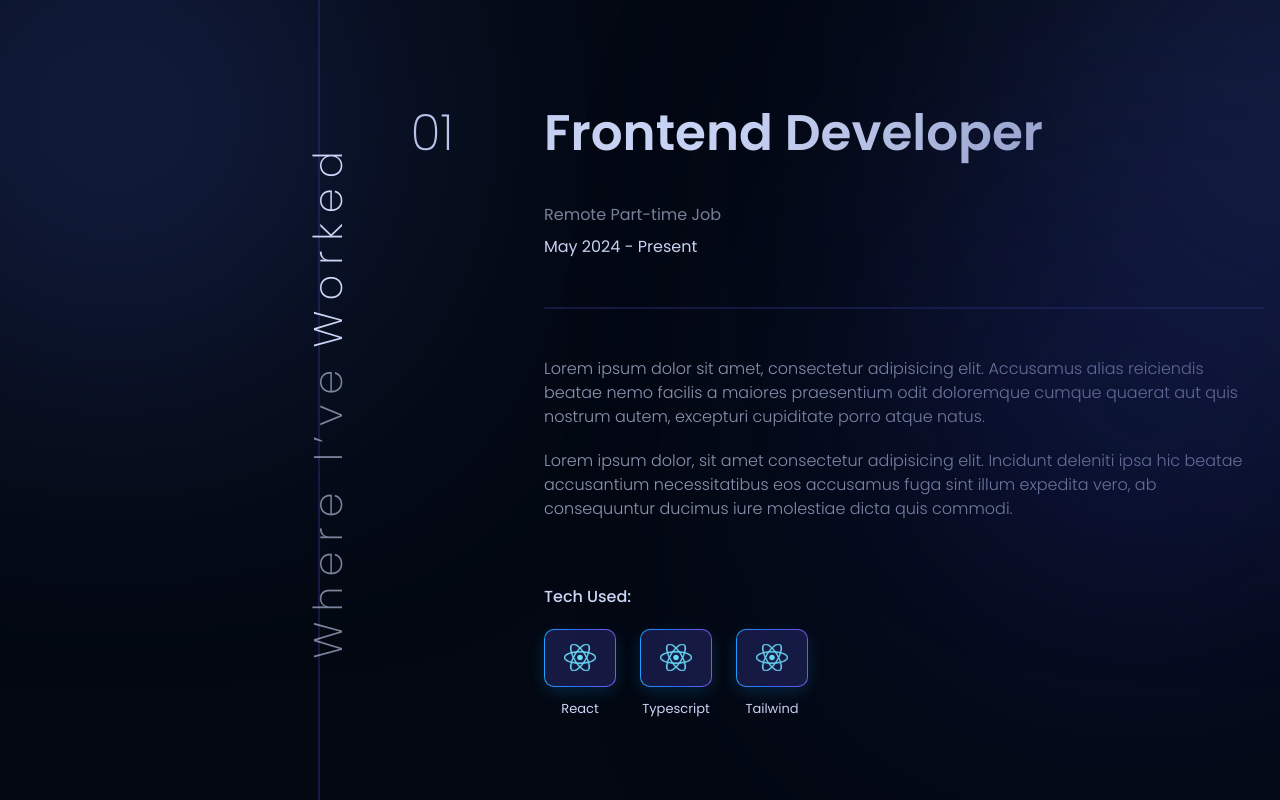
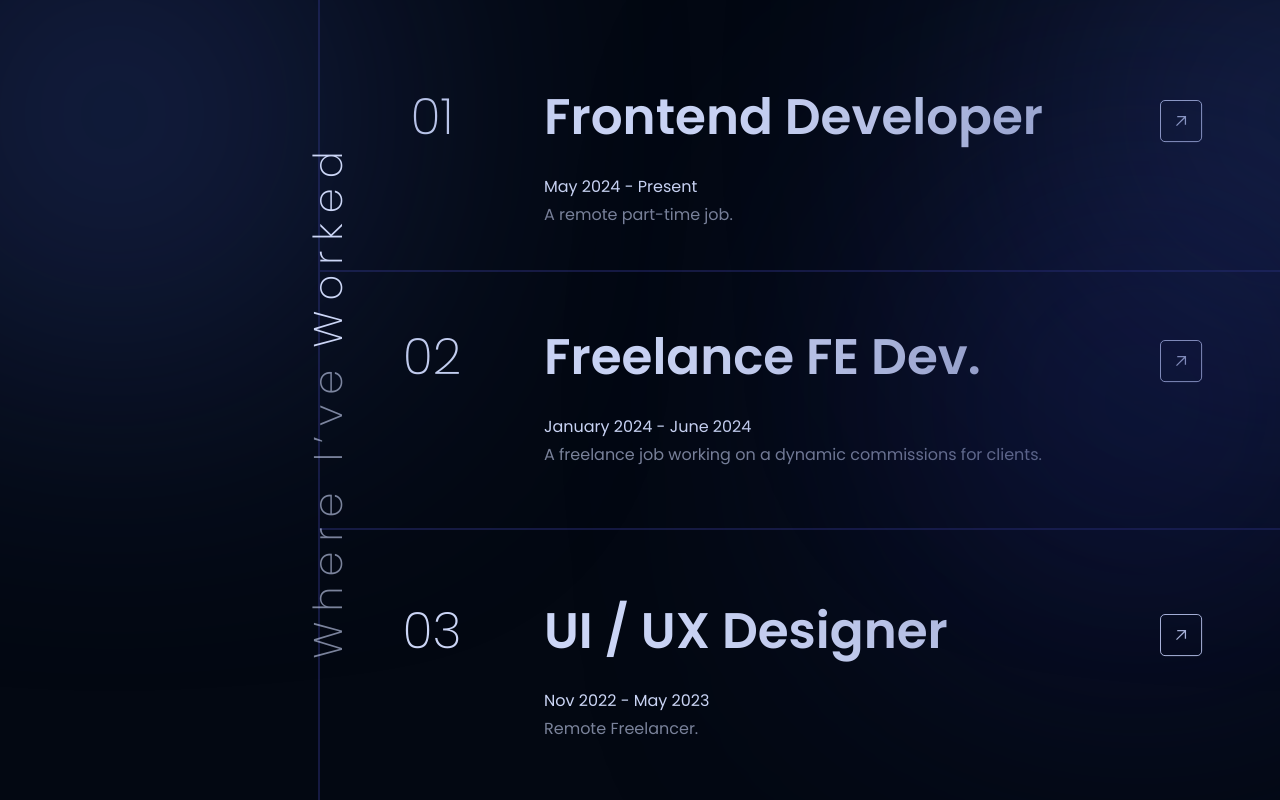
Before and after one commit to devJennyy/devjenny-portfolio, a React (Vite) app: page /work-experiences in a window 1280 px wide. Shown: the top 800 px of the page. Built offline with nearby package versions, Linux system fonts and the light colour scheme.

Commit message:
Initial UI for work experiences

```diff
--- a/src/pages/Experience.tsx
+++ b/src/pages/Experience.tsx
@@ -23,7 +23,7 @@ const Experience = () => {
           <p className="tracking-[10px] mt-[1rem]">Worked</p>
         </div>
       </div>
-      {/* <div className="flex flex-col flex-1 justify-center w-full h-full">
+      <div className="flex flex-col flex-1 justify-center w-full h-full">
         <div className="flex items-start w-full h-[16rem] border-b-2 border-[#161A42] pt-[4rem]">
           <div className="h-full w-[14rem]">
             <p className="text-[50px] font-extralight">01</p>
@@ -44,7 +44,7 @@ const Experience = () => {
             <p className="text-[50px] font-extralight">02</p>
           </div>
           <div className="flex flex-col w-[35rem] h-full text-left">
-            <p className="text-[50px] font-semibold">Frontend Developer</p>
+            <p className="text-[50px] font-semibold">Freelance FE Dev.</p>
             <div className="flex flex-col gap-1 mt-5">
               <p>January 2024 - June 2024</p>
               <p className="text-[#CCD6F6]/60">
@@ -71,9 +71,9 @@ const Experience = () => {
             <img src="/icons/arrow-upward.svg" />
           </div>
         </div>
-      </div> */}
+      </div>
 
-      <div className="w-full">
+      {/* <div className="w-full">
         <div className="flex items-start w-full h-[16rem] pt-[6rem]">
           <div className="h-full w-[14rem]">
             <p className="text-[50px] font-extralight">01</p>
@@ -87,7 +87,6 @@ const Experience = () => {
 
             <div className="w-full h-[1px] border border-[#161A42] my-[3rem]"></div>
 
-            {/* Details */}
             <div className="flex flex-col gap-5 text-[#CCD6F6]/70 font-light">
               <p>
                 Lorem ipsum dolor sit amet, consectetur adipisicing elit.
@@ -103,7 +102,6 @@ const Experience = () => {
               </p>
             </div>
 
-            {/* Tech Stack With Icon*/}
             <div className="flex flex-col w-full h-full z-25 mt-16 gap-5">
               <p className="font-medium">Tech Used:</p>
               <div className="grid grid-cols-4 items-center justify-center w-fit h-full gap-6">
@@ -126,7 +124,7 @@ const Experience = () => {
             </div>
           </div>
         </div>
-      </div>
+      </div> */}
     </div>
   );
 };
```
